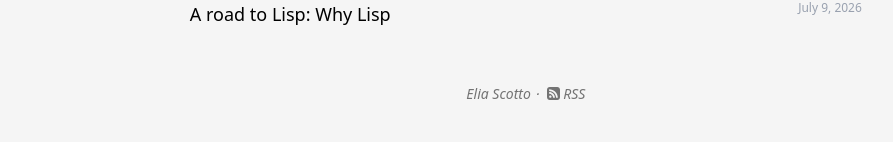
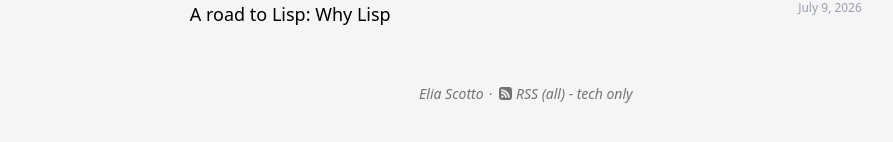
Before and after one commit to eliascotto/scotto.me, an Astro site: page / in a window 1280 px wide. Shown: the part 572-714 px from the top of the page, without its empty margins (193-1086 px from the left). Built offline with nearby package versions, Linux system fonts and the light colour scheme; Astro itself is replaced by a stand-in of ours; some packages are replaced by stand-ins of ours.

Commit message:
Added double feed to footer

```diff
--- a/src/components/Footer.astro
+++ b/src/components/Footer.astro
@@ -1,12 +1,25 @@
 <div class="h-32 pb-3 flex items-center justify-center">
-  <p class="w-full text-center text-sm italic dark:text-gray-500 text-neutral-500">
-    Elia Scotto
-    &sdot;
-    <a class="hover:fill-red-600 dark:hover:fill-main-dark dark:fill-gray-500 fill-neutral-500 text-center" href="/feed.xml">
-      <svg class="inline ml-1 -mt-0.5" xmlns="http://www.w3.org/2000/svg" width="13" height="13" viewBox="0 0 24 24">
-        <path d="M19 0h-14c-2.761 0-5 2.239-5 5v14c0 2.761 2.239 5 5 5h14c2.762 0 5-2.239 5-5v-14c0-2.761-2.238-5-5-5zm-12.832 20c-1.197 0-2.168-.969-2.168-2.165s.971-2.165 2.168-2.165 2.167.969 2.167 2.165-.97 2.165-2.167 2.165zm5.18 0c-.041-4.029-3.314-7.298-7.348-7.339v-3.207c5.814.041 10.518 4.739 10.561 10.546h-3.213zm5.441 0c-.021-7.063-5.736-12.761-12.789-12.792v-3.208c8.83.031 15.98 7.179 16 16h-3.211z" />
-      </svg>
-      RSS
-    </a>
-  </p>
+    <p
+        class="w-full text-center text-sm italic dark:text-gray-500 text-neutral-500"
+    >
+        Elia Scotto &sdot;
+        <span
+            class="hover:fill-red-600 hover:text-amber-400 dark:hover:fill-main-dark dark:fill-gray-500 fill-neutral-500 text-center"
+        >
+            <svg
+                class="inline ml-1 -mt-0.5"
+                xmlns="http://www.w3.org/2000/svg"
+                width="13"
+                height="13"
+                viewBox="0 0 24 24"
+            >
+                <path
+                    d="M19 0h-14c-2.761 0-5 2.239-5 5v14c0 2.761 2.239 5 5 5h14c2.762 0 5-2.239 5-5v-14c0-2.761-2.238-5-5-5zm-12.832 20c-1.197 0-2.168-.969-2.168-2.165s.971-2.165 2.168-2.165 2.167.969 2.167 2.165-.97 2.165-2.167 2.165zm5.18 0c-.041-4.029-3.314-7.298-7.348-7.339v-3.207c5.814.041 10.518 4.739 10.561 10.546h-3.213zm5.441 0c-.021-7.063-5.736-12.761-12.789-12.792v-3.208c8.83.031 15.98 7.179 16 16h-3.211z"
+                ></path>
+            </svg>
+            <a href="/feed.xml"> RSS (all) </a>
+            -
+            <a href="/techFeed.xml">tech only</a>
+        </span>
+    </p>
 </div>
```
